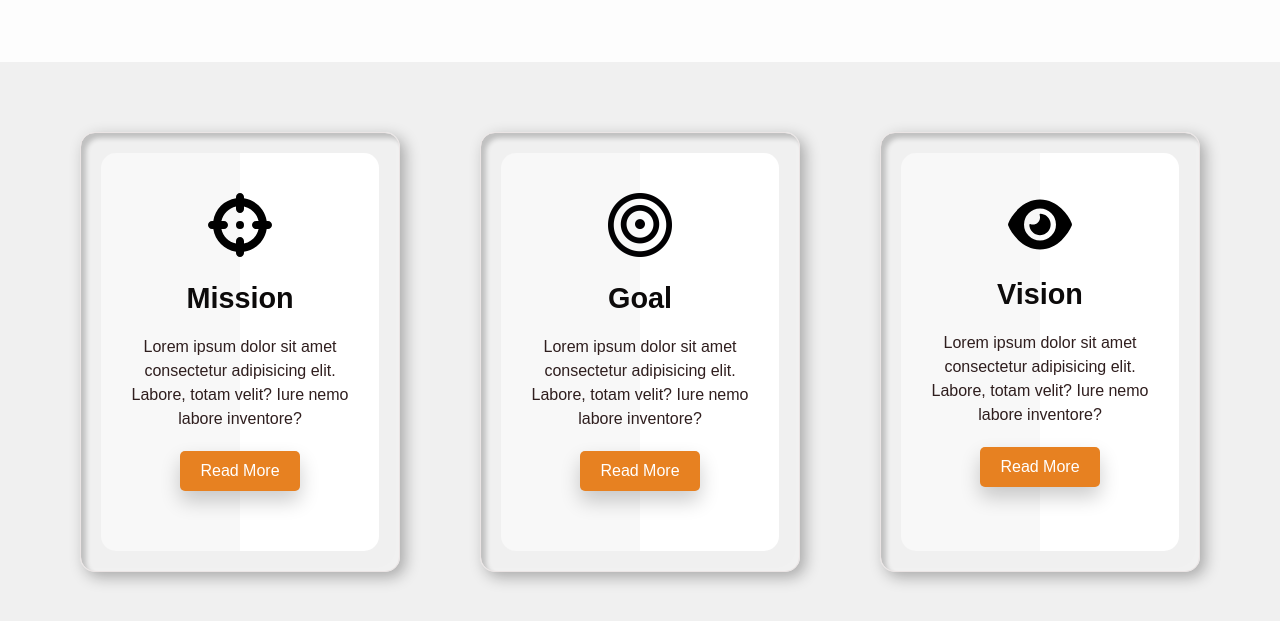
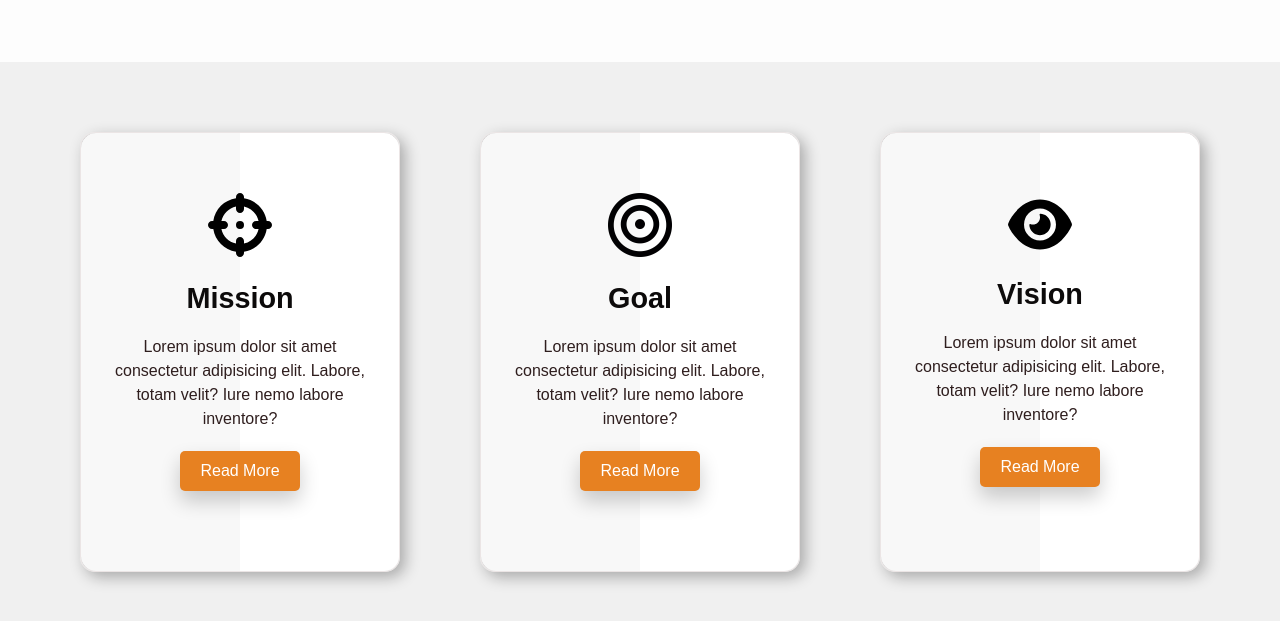
Before and after one commit to codewithnick/ecellnitjsr, a React (Create React App) app: page / in a window 1280 px wide. Shown: the part 840-1461 px from the top of the page. Built offline with nearby package versions, Linux system fonts and the light colour scheme.

Commit message:
Visions&Misisons Sections by Altair

```diff
--- a/src/styles/VisionGoal.css
+++ b/src/styles/VisionGoal.css
@@ -62,10 +62,10 @@ body .container .card:nth-child(3) .box .content a {
 
 body .container .card .box {
   position: absolute;
-  top: 20px;
-  left: 20px;
-  right: 20px;
-  bottom: 20px;
+  top: 0px;
+  left: 0px;
+  right: 0px;
+  bottom: 0px;
   background: rgb(255, 255, 255);
   border-radius: 15px;
   display: flex;
@@ -83,7 +83,7 @@ body .container .card .box {
 }
 
 body .container .card .box:hover {
-  transform: translateY(-50px);
+  transform: translateY(-10px);
 }
 
 body .container .card .box:before {
```
